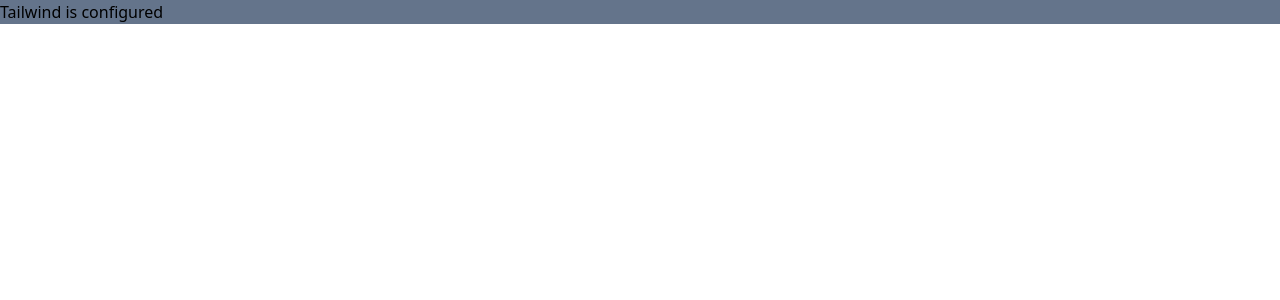
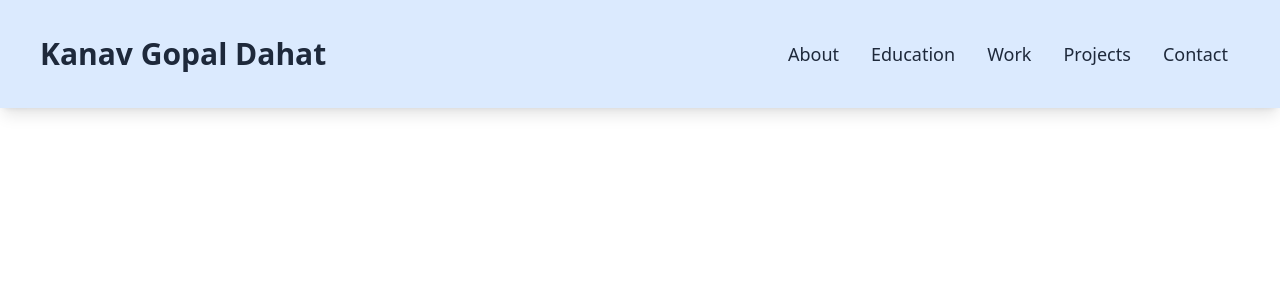
Before and after one commit to Kanavd55/My-portfolio, a React (Create React App) app: page / in a window 1280 px wide. Shown: the top 300 px of the page. Built offline with nearby package versions, Linux system fonts and the light colour scheme.

Commit message:
Navbar component is created

```diff
--- a/src/App.js
+++ b/src/App.js
@@ -1,7 +1,9 @@
+import Navbar from "./components/Navbar";
+
 function App() {
   return (
     <div className="App">
-      <h1 className="bg-slate-500">Tailwind is configured</h1>
+      <Navbar/>
     </div>
   );
 }
--- /dev/null
+++ b/src/components/Navbar.js
@@ -0,0 +1,22 @@
+import React from 'react'
+
+const Navbar = () => {
+  return (
+    <div className='flex justify-between p-4 bg-blue-100 text-slate-800 shadow-lg'>
+        <div className='font-semibold text-3xl'>
+            <h1 className='mt-5 mx-6 '>Kanav Gopal Dahat</h1>
+        </div>
+        <div>
+            <ul className='flex p-2 mx-3 text-lg'>
+                <li className='m-2 p-2'>About</li>
+                <li className='m-2 p-2'>Education</li>
+                <li className='m-2 p-2'>Work</li>
+                <li className='m-2 p-2'>Projects</li>
+                <li className='m-2 p-2'>Contact</li>
+            </ul>
+        </div>
+    </div>
+  )
+}
+
+export default Navbar
```
